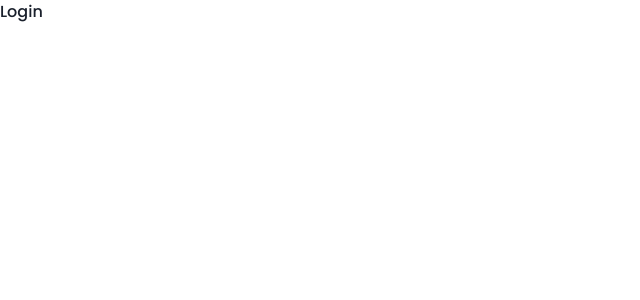
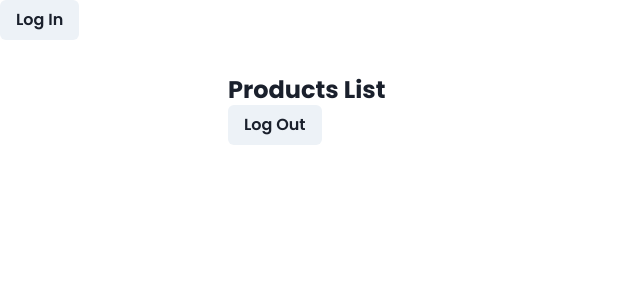
Before and after one commit to Samlogy/saas-ecommerce, a React (Create React App) app in the folder back-office/: page / in a window 1280 px wide. Before the commit this address led to /login. Shown: the top 300 px of the page, without its empty margins (0-640 px from the left). Built offline with nearby package versions, Linux system fonts and the light colour scheme; no server answers.

Commit message:
add: auth0 --> app add: login button / logout button

```diff
--- a/back-office/src/App.tsx
+++ b/back-office/src/App.tsx
@@ -9,14 +9,13 @@ const Routing = () => {
   return (
     <BrowserRouter>
       <Routes>
-        <Route path="login" element={<h1> Login </h1>} />
-
-        <Route element={<ProtectedRoute />}>
+        {/* <Route element={<ProtectedRoute />}>
           <Route path="home" element={<Admin />} />
           <Route path="admin" element={<Admin />} />
           <Route path="/" element={<Admin />} />
           <Route path="dashboard" element={<Admin />} />
-        </Route>
+        </Route> */}
+        <Route path="/" element={<Admin />} />
 
         <Route path="*" element={<NotFound />} />
       </Routes>
--- /dev/null
+++ b/back-office/src/components/LoginButton.tsx
@@ -0,0 +1,25 @@
+import { useAuth0 } from '@auth0/auth0-react'
+import { Button } from '@chakra-ui/react'
+
+import { saveState } from '../utils/localStorage'
+
+function LoginButton() {
+  const { isLoading, isAuthenticated, error, user, loginWithRedirect } =
+    useAuth0<{ name: string }>()
+
+  const onLogin = () => {
+    loginWithRedirect()
+    saveState('auth-admin', user)
+  }
+
+  if (isLoading) {
+    return <div>Loading...</div>
+  }
+  if (error) {
+    return <div>Oops... {error.message}</div>
+  }
+
+  return <Button onClick={() => onLogin()}> Log In </Button>
+}
+
+export default LoginButton
--- /dev/null
+++ b/back-office/src/components/LogoutButton.tsx
@@ -0,0 +1,24 @@
+import { useAuth0 } from '@auth0/auth0-react'
+import { Button } from '@chakra-ui/react'
+
+import { removeState } from '../utils/localStorage'
+
+function LogoutButton() {
+  const { isLoading, isAuthenticated, error, logout } = useAuth0<{ name: string }>()
+
+  const onLogout = () => {
+    isAuthenticated && removeState('auth-admin')
+    logout({ returnTo: window.location.origin })
+  }
+
+  if (isLoading) {
+    return <div>Loading...</div>
+  }
+  if (error) {
+    return <div>Oops... {error.message}</div>
+  }
+
+  return <Button onClick={() => onLogout()}> Log Out </Button>
+}
+
+export default LogoutButton
--- a/back-office/src/components/ProtectedRoute.tsx
+++ b/back-office/src/components/ProtectedRoute.tsx
@@ -3,7 +3,7 @@ import { Navigate, Outlet } from 'react-router-dom'
 
 import { loadState } from '../utils/localStorage'
 
-const ProtectedRoutes = (props: any) => {
+const ProtectedRoutes = () => {
   const auth = loadState('auth-admin')
 
   // autho --> for redireection
--- a/back-office/src/components/index.ts
+++ b/back-office/src/components/index.ts
@@ -9,5 +9,7 @@ export { default as ProductBox } from './ProductBox'
 export { default as ProductDetails } from './ProductDetails'
 export { default as AddEditProduct } from './AddEditProduct'
 export { default as ProtectedRoute } from './ProtectedRoute'
+export { default as LoginButton } from './LoginButton'
+export { default as LogoutButton } from './LogoutButton'
 
 // protected route - nav bar -
--- a/back-office/src/index.tsx
+++ b/back-office/src/index.tsx
@@ -4,15 +4,20 @@ import { ChakraProvider } from '@chakra-ui/react'
 
 import './index.css'
 import App from './App'
-import reportWebVitals from './reportWebVitals'
+import { Auth0Provider } from '@auth0/auth0-react'
+import { LoginButton } from './components'
+
+const DOMAIN = process.env.REACT_APP_AUTH0_DOMAIN as string
+const CLIENT_ID = process.env.REACT_APP_AUTH0_CLIENT_ID as string
 
 ReactDOM.render(
-  <React.StrictMode>
-    <ChakraProvider>
-      <App />
-    </ChakraProvider>
-  </React.StrictMode>,
+  <Auth0Provider domain={DOMAIN} clientId={CLIENT_ID} redirectUri={window.location.origin}>
+    <React.StrictMode>
+      <ChakraProvider>
+        <LoginButton />
+        <App />
+      </ChakraProvider>
+    </React.StrictMode>
+  </Auth0Provider>,
   document.getElementById('root')
 )
-
-reportWebVitals()
--- a/back-office/src/pages/Admin.tsx
+++ b/back-office/src/pages/Admin.tsx
@@ -9,7 +9,8 @@ import {
   ProductsFilter,
   ProductBox,
   ProductDetails,
-  AddEditProduct
+  AddEditProduct,
+  LogoutButton
 } from '../components'
 
 interface ICurrentProduct {
@@ -89,6 +90,7 @@ export default function Admin() {
         Products List
       </Heading>
 
+      <LogoutButton />
       {/* <Button colorScheme='blue' variant='outline' ml="auto" display={'flex'} leftIcon={<AiOutlinePlus />}
           onClick={() => setAction({...action, add: true})}> Add Product </Button>
 
```
